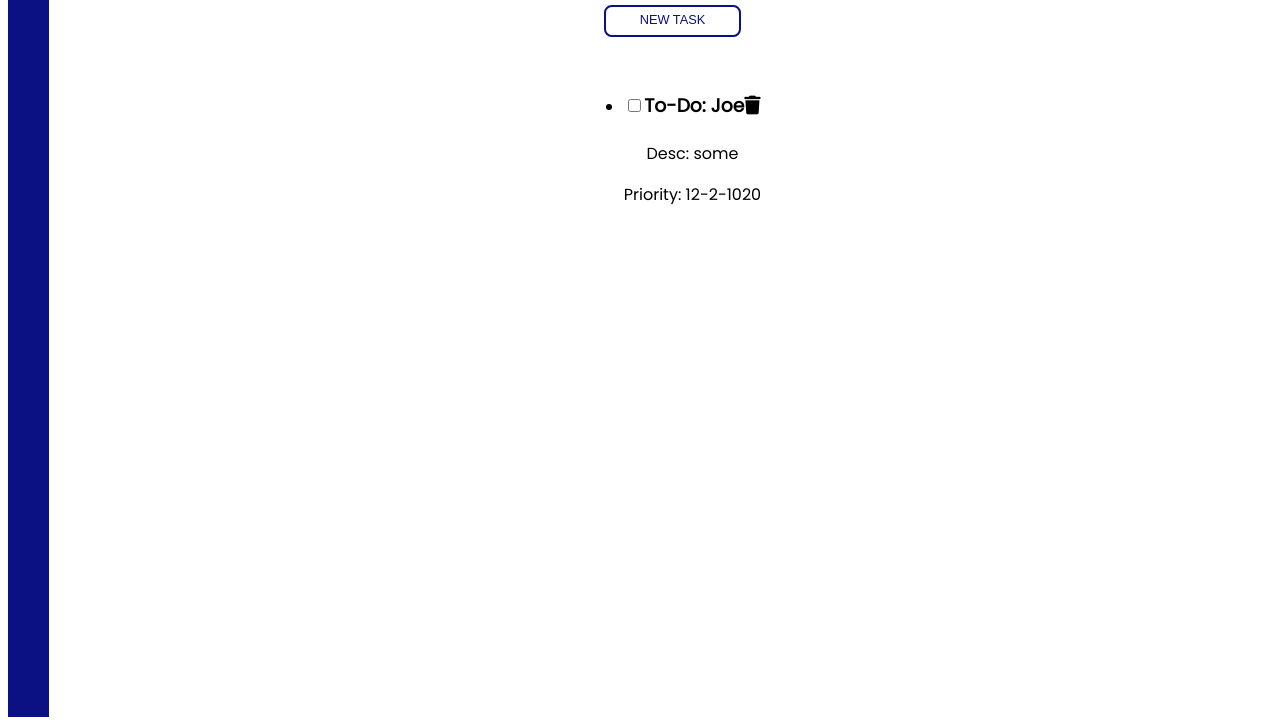
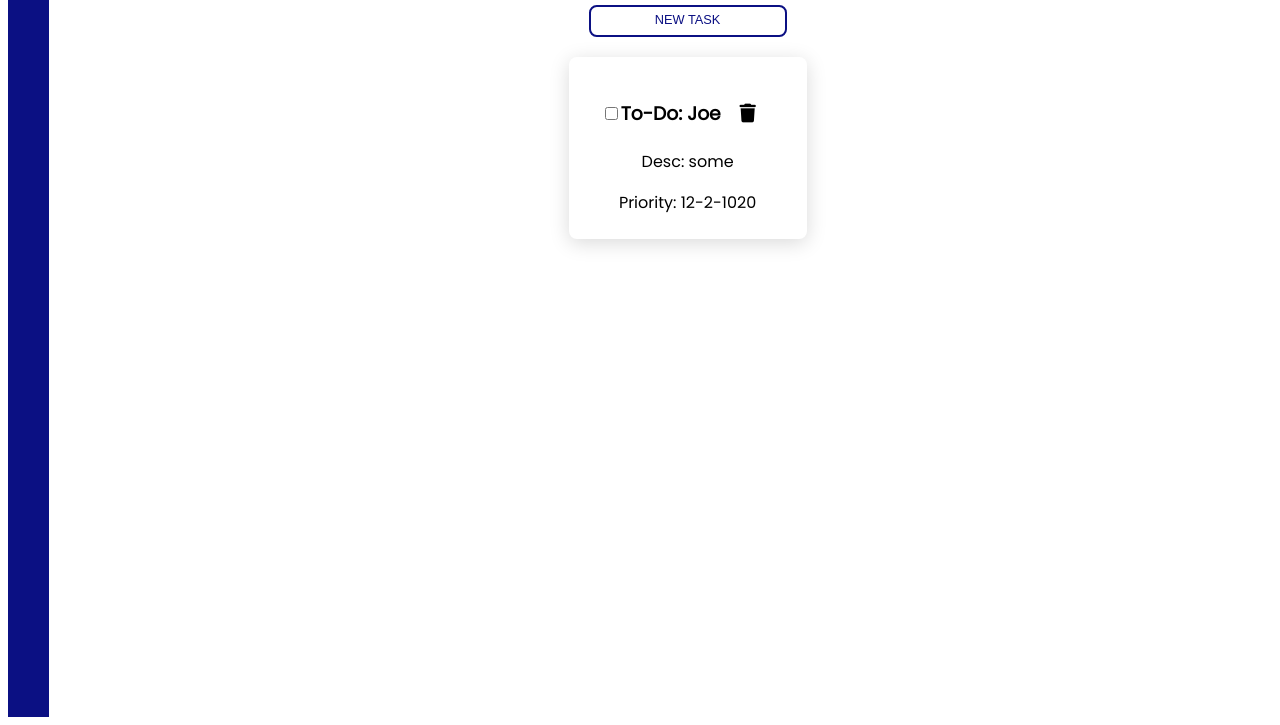
Before and after one commit to Mindo-Joseph/todo-app, a website built with webpack: page dist/index.html in a window 1280 px wide. Shown: the part 91-816 px from the top of the page. Built offline with nearby package versions, Linux system fonts and the light colour scheme.

Commit message:
Add styles for the a todo card

```diff
--- a/src/style.css
+++ b/src/style.css
@@ -122,7 +122,7 @@ transition: transform 0.4s ease;
 .project-form {
   margin-left: 1em;
 }
-.form {
+.form, .todo-item{
   max-width: 30rem;
   margin: 0 auto;
   padding: 1.5rem 2rem;
@@ -204,3 +204,19 @@ textarea {
   text-transform: uppercase;
   font-family: 'Montserrat', sans-serif;
 }
+.todo-list {
+  margin: 0 auto;
+  padding: 0;
+  display: flex;
+  flex-wrap: wrap;
+}
+ul {
+  list-style-type: none;
+}
+.todo-item {
+  max-width: 15rem;
+}
+
+.action > * {
+  padding-right: 1.0em;
+}
```
